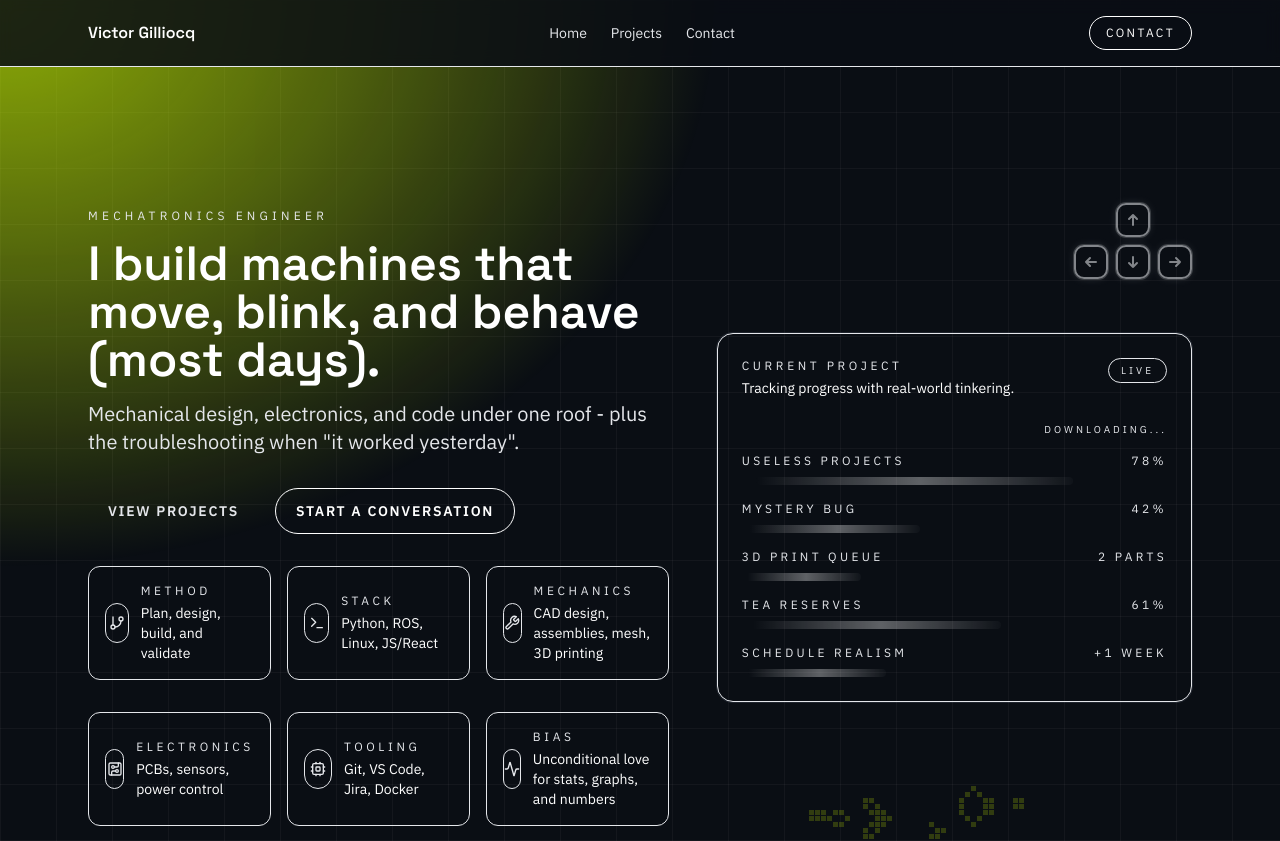
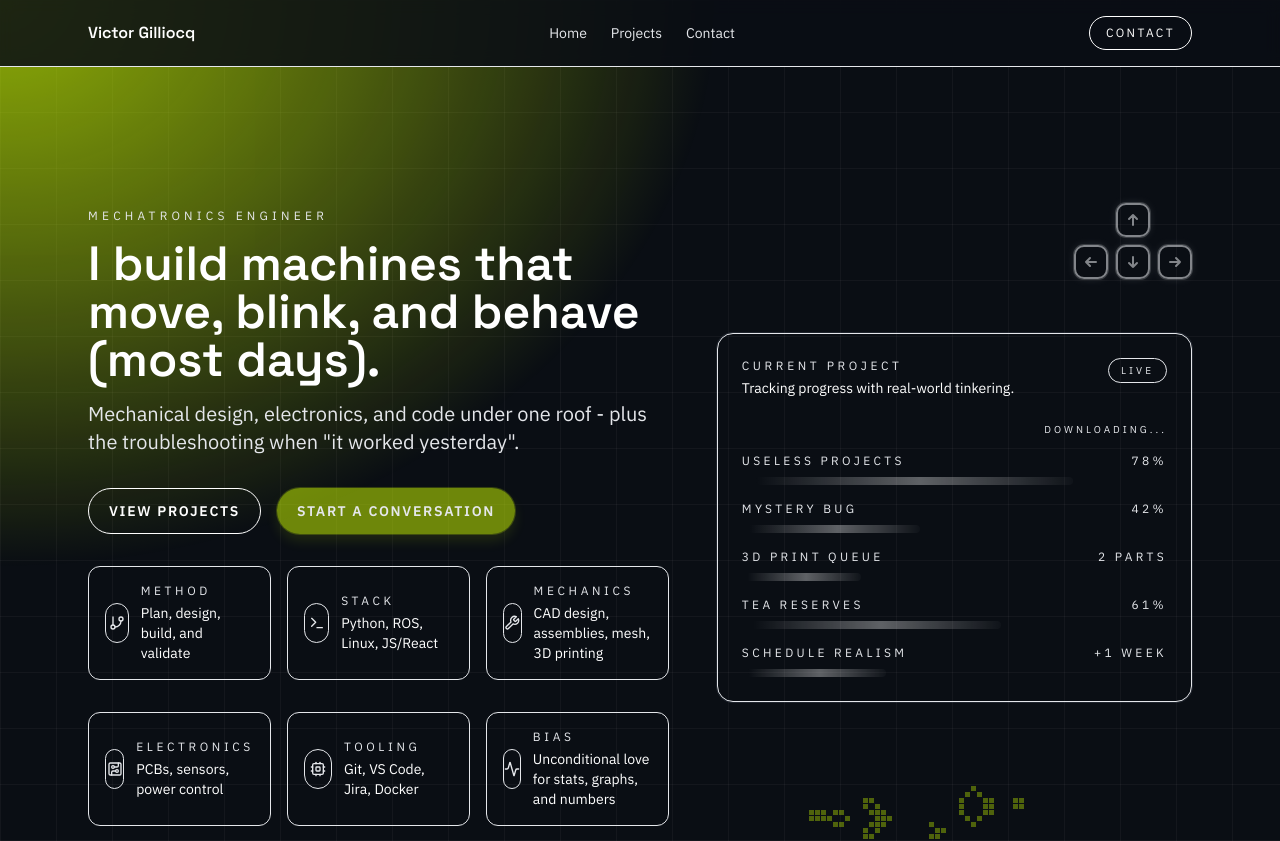
Before and after one commit to Victorgi15/Portfolio, a React (Vite) app: page / in a window 1280 px wide. Shown: the top 841 px of the page. Built offline with nearby package versions, Linux system fonts and the light colour scheme.

Commit message:
Tweak hero CTA and match Game of Life color

```diff
--- a/src/components/sections/Hero.jsx
+++ b/src/components/sections/Hero.jsx
@@ -56,8 +56,8 @@ const Hero = ({ data }) => {
                   data-stick-platform="true"
                   className={`inline-flex items-center justify-center rounded-full px-5 py-3 text-sm font-semibold uppercase tracking-[0.12em] transition-all duration-200 ease-out motion-reduce:transition-none motion-reduce:transform-none hover:-translate-y-0.5 ${
                     cta.variant === 'primary'
-                      ? 'bg-[color:var(--color-accent)] text-[color:var(--color-base)] hover:brightness-110'
-                      : 'border border-[color:var(--color-border)] text-white hover:border-white hover:bg-white hover:text-[color:var(--color-base)]'
+                      ? 'bg-[rgba(var(--color-accent)/0.5)] text-[color:var(--color-base)] shadow-[0_0_0_1px_rgba(var(--color-accent)/0.2),0_7px_13px_rgba(var(--color-accent)/0.11)] hover:brightness-105 cta-pulse'
+                      : 'border border-[color:var(--color-border)] text-white hover:border-[color:var(--color-accent)] hover:bg-[color:var(--color-accent)] hover:text-[color:var(--color-base)]'
                   } ${focusRing}`}
                 >
                   {cta.label}
--- a/src/components/ui/GameOfLifeBackground.jsx
+++ b/src/components/ui/GameOfLifeBackground.jsx
@@ -86,7 +86,14 @@ const GameOfLifeBackground = () => {
 
     const cellSize = 6;
     const stepInterval = 120;
-    const liveColor = 'rgba(210, 255, 0, 0.28)';
+    const accent = getComputedStyle(document.documentElement)
+      .getPropertyValue('--color-accent')
+      .trim();
+    const accentParts = accent.split(/\s+/).map(Number);
+    const liveColor =
+      accentParts.length >= 3 && accentParts.every((value) => Number.isFinite(value))
+        ? `rgba(${accentParts[0]}, ${accentParts[1]}, ${accentParts[2]}, 0.5)`
+        : 'rgba(210, 255, 0, 0.5)';
 
     let reduceMotion = window.matchMedia('(prefers-reduced-motion: reduce)').matches;
 
--- a/src/data/hero.json
+++ b/src/data/hero.json
@@ -3,8 +3,8 @@
   "headline": "I build machines that move, blink, and behave (most days).",
   "subheadline": "Mechanical design, electronics, and code under one roof - plus the troubleshooting when \"it worked yesterday\".",
   "ctas": [
-    { "label": "View projects", "href": "#projects", "variant": "primary" },
-    { "label": "Start a conversation", "href": "#contact", "variant": "ghost" }
+    { "label": "View projects", "href": "#projects", "variant": "ghost" },
+    { "label": "Start a conversation", "href": "#contact", "variant": "primary" }
   ],
   "quickFacts": [
     { "label": "Method", "value": "Plan, design, build, and validate", "icon": "GitBranch" },
--- a/src/index.css
+++ b/src/index.css
@@ -100,11 +100,33 @@ body::before {
   }
 }
 
+.cta-pulse {
+  animation: ctaPulse 3.2s ease-in-out infinite;
+}
+
+@keyframes ctaPulse {
+  0%,
+  100% {
+    box-shadow:
+      0 0 0 1px rgba(var(--color-accent) / 0.2),
+      0 7px 13px rgba(var(--color-accent) / 0.11);
+  }
+  50% {
+    box-shadow:
+      0 0 0 1px rgba(var(--color-accent) / 0.34),
+      0 10px 18px rgba(var(--color-accent) / 0.18);
+  }
+}
+
 @media (prefers-reduced-motion: reduce) {
   body::before {
     animation: none;
     opacity: 0.8;
     transform: none;
+  }
+
+  .cta-pulse {
+    animation: none;
   }
 }
 
```
